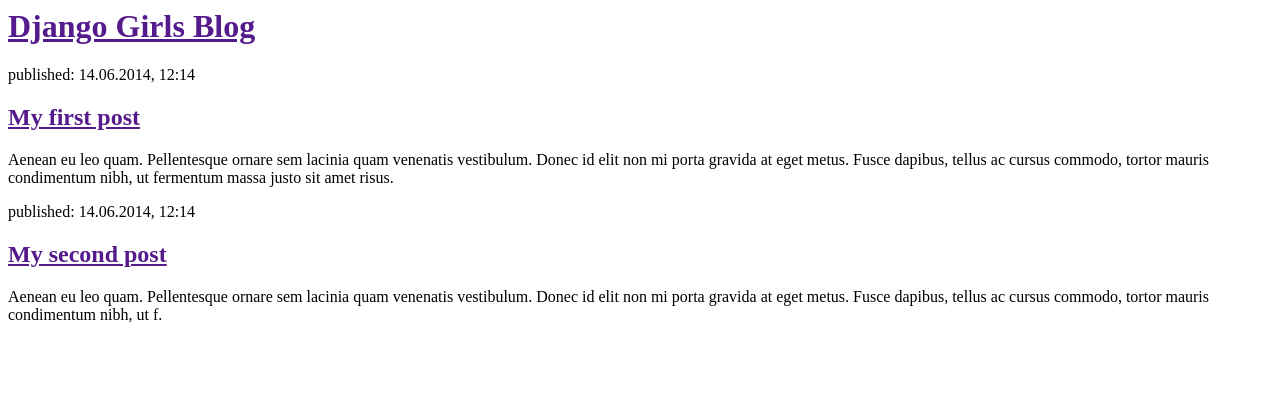
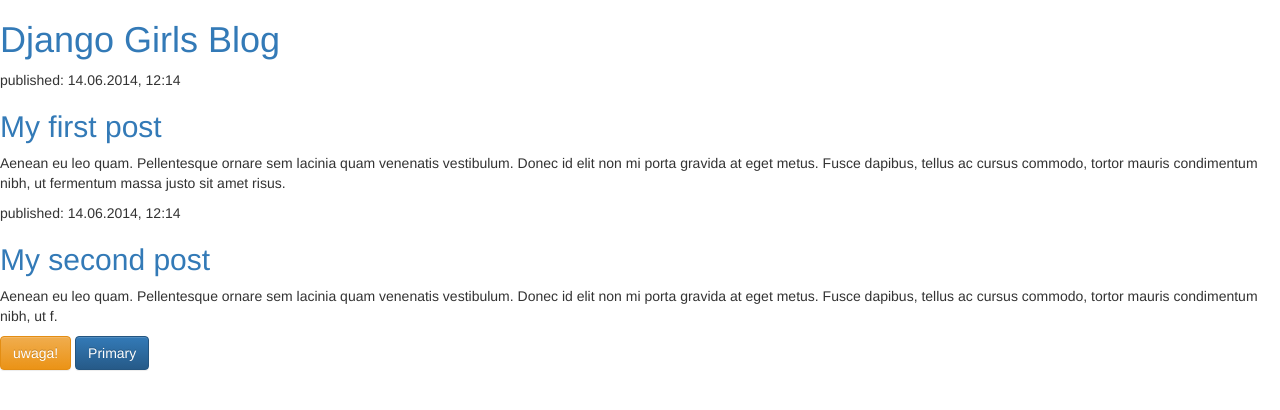
Before and after one commit to eznowak/my-first-blog, a Django app: page / in a window 1280 px wide. Shown: the top 410 px of the page. Run offline with Django 3.2, Linux system fonts and the light colour scheme; some libraries are stand-ins or nearby versions.

Commit message:
zmiany w widoku

```diff
--- a/blog/templates/blog/post_list.html
+++ b/blog/templates/blog/post_list.html
@@ -1,9 +1,10 @@
 <html>
-    <head>
+    <head><link rel="stylesheet" href="//maxcdn.bootstrapcdn.com/bootstrap/3.2.0/css/bootstrap.min.css">
+<link rel="stylesheet" href="//maxcdn.bootstrapcdn.com/bootstrap/3.2.0/css/bootstrap-theme.min.css">
         <title>Django Girls blog</title>
     </head>
     <body>
-        <div>
+        <div><p class="text-primary">
             <h1><a href="">Django Girls Blog</a></h1>
         </div>
 
@@ -17,6 +18,8 @@
             <p>published: 14.06.2014, 12:14</p>
             <h2><a href="">My second post</a></h2>
             <p>Aenean eu leo quam. Pellentesque ornare sem lacinia quam venenatis vestibulum. Donec id elit non mi porta gravida at eget metus. Fusce dapibus, tellus ac cursus commodo, tortor mauris condimentum nibh, ut f.</p>
-        </div>
+        </div></p>
     </body>
+<button type="button" class="btn btn-warning">uwaga!</button>
+	<button type="button" class="btn btn-primary">Primary</button>
 </html>
```
